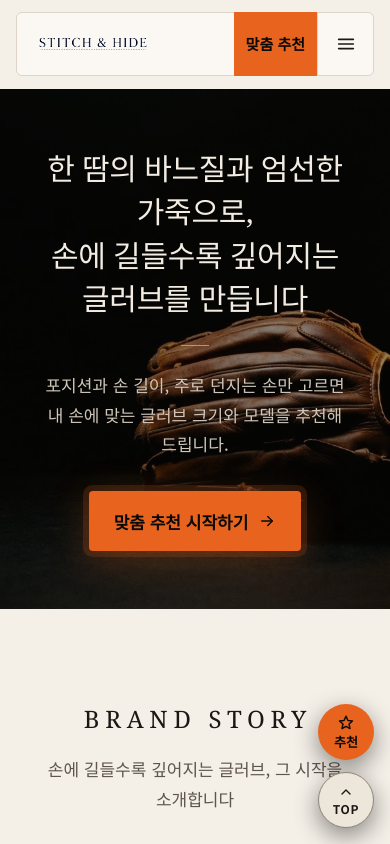
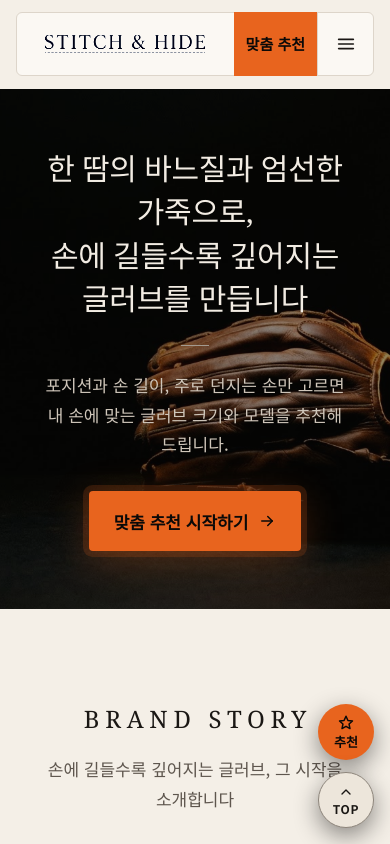
Before and after one commit to kaccoon94-dot/STITCH---HIDE, a React (Vite) app: page / in a window 390 px wide. Shown: the top 844 px of the page. Built offline with nearby package versions, Linux system fonts and the light colour scheme.

Commit message:
모바일 GNB 로고 1.5배 확대
- 1000px 이하: 160×36 → 240×54, 480px 이하: 128×29 → 192×43
- 메뉴바 높이는 유지, 칸이 모자라면 비율을 지키며 줄어듦

Co-Authored-By: Claude Opus 5.5 <noreply@anthropic.com>

```diff
--- a/src/components/GNB.css
+++ b/src/components/GNB.css
@@ -116,9 +116,13 @@
 
 /* 모바일·좁은 화면: 햄버거 메뉴, 맞춤 추천은 늘 보이게 */
 @media (max-width: 1000px) {
+  /* 모바일 로고: 기본 160×36의 1.5배 (사용자 요청 2026-11-16). 메뉴바 높이는 그대로,
+     화면이 좁아 칸이 모자라면 비율을 지키며 칸에 맞게 줄어듭니다. */
   .gnb__logo img {
-    width: var(--logo-w);
-    height: var(--logo-h);
+    width: calc(var(--logo-w) * 1.5);
+    max-width: 100%;
+    height: auto;
+    aspect-ratio: 240 / 54;
   }
 
   .gnb {
@@ -195,8 +199,7 @@
   }
 
   .gnb__logo img {
-    width: 128px;
-    height: 29px;
+    width: 192px; /* 128×29의 1.5배 */
   }
 
   /* 로고가 잘리지 않도록 맞춤 추천 칸의 화살표는 숨김 (현재 위치 점은 유지) */
```
